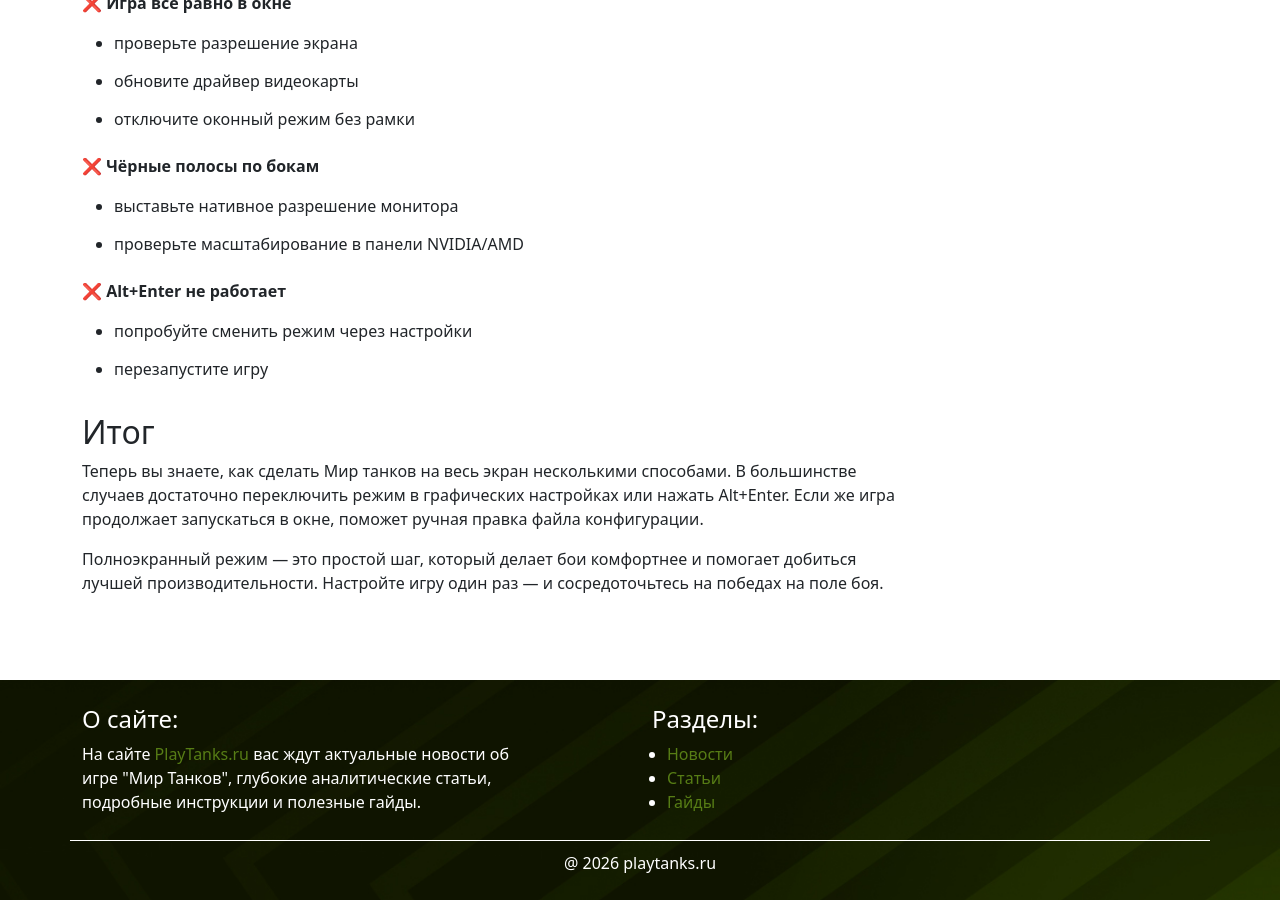
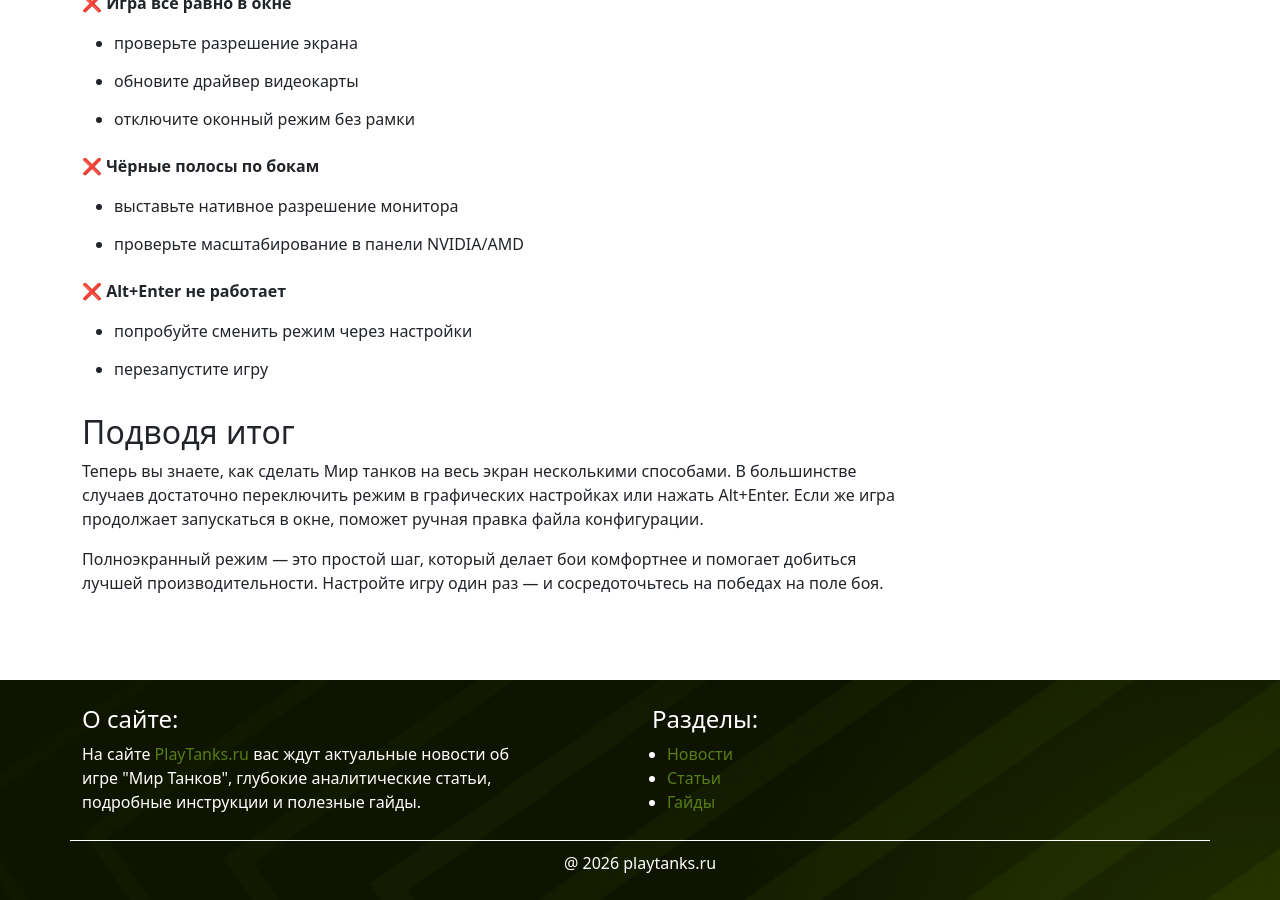
Before and after one commit to stblog/stblog.github.io, a Jekyll site: the page built from _posts/2026-02-28-kak-sdelat-na-ves-ekran-mir-tankov.markdown, in a window 1280 px wide and 900 px high, scrolled down 2290 px. Built offline with Jekyll 4.4.1, drawn with Linux system fonts in a browser that asks for light colours; our own code applies the rules of GitHub Pages for plain Markdown files.

Commit message:
Update 2026-02-28-kak-sdelat-na-ves-ekran-mir-tankov.markdown

```diff
--- a/_posts/2026-02-28-kak-sdelat-na-ves-ekran-mir-tankov.markdown
+++ b/_posts/2026-02-28-kak-sdelat-na-ves-ekran-mir-tankov.markdown
@@ -84,6 +84,6 @@ image: "/uploads/mir-tankov-na-polniy-ekran.jpg"
 	<li>перезапустите игру</li>
 </ul>
 
-<h2>Итог</h2>
+<h2>Подводя итог</h2>
 <p>Теперь вы знаете, как сделать Мир танков на весь экран несколькими способами. В большинстве случаев достаточно переключить режим в графических настройках или нажать Alt+Enter. Если же игра продолжает запускаться в окне, поможет ручная правка файла конфигурации.</p>
 <p>Полноэкранный режим &mdash; это простой шаг, который делает бои комфортнее и помогает добиться лучшей производительности. Настройте игру один раз &mdash; и сосредоточьтесь на победах на поле боя.</p>
```
